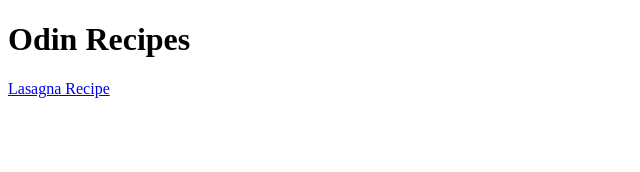
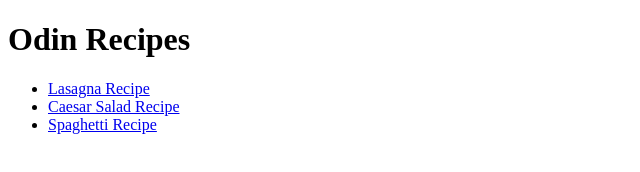
Before and after one commit to sirgra/odin-recipes, a plain HTML site: page index.html in a window 1280 px wide. Shown: the whole page, without its empty margins (0-640 px from the left). Drawn offline with Linux system fonts and the light colour scheme.

Commit message:
Change Layout

```diff
--- a/index.html
+++ b/index.html
@@ -7,7 +7,10 @@
 </head>
 <body>
     <h1>Odin Recipes</h1>
-    <a href="recipes/lasagna.html">Lasagna Recipe</a>
-
+    <ul>
+        <li><a href="recipes/lasagna.html">Lasagna Recipe</a></li>
+        <li><a href="recipes/ceasar_salad.html">Caesar Salad Recipe</a></li>
+        <li><a href="recipes/spaghetti.html">Spaghetti Recipe</a></li>
+    </ul>
 </body>
 </html>
```
